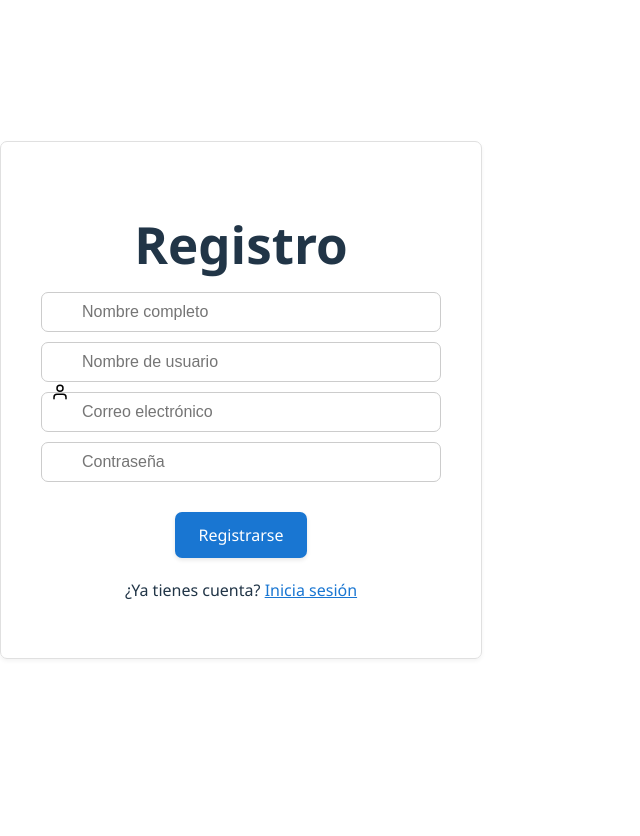
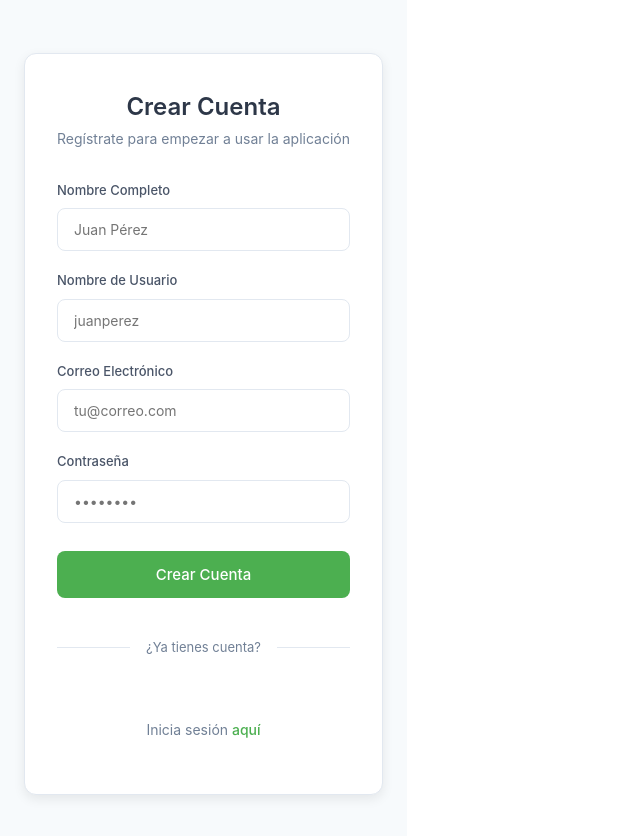
Before and after one commit to holaggabriel/taskmanager-web, a React (Vite) app: page /signup in a window 1280 px wide. Shown: the top 836 px of the page, without its empty margins (0-640 px from the left). Before the commit the page ends 800 px from the top, so only its background shows below. Built offline with nearby package versions, Linux system fonts and the light colour scheme; the HTML template or start-up script is replaced by a standard one.

Commit message:
Mejora de diseño en la pagina de signin y signup

```diff
--- a/src/pages/SignInPage.tsx
+++ b/src/pages/SignInPage.tsx
@@ -1,20 +1,40 @@
 import { useState } from "react";
 import { useNavigate } from "react-router-dom";
-import userIcon from "../assets/user.svg";
 import { authService } from "../services/authService";
+import {
+  authContainerStyle,
+  authCardStyle,
+  authHeaderStyle,
+  authTitleStyle,
+  authSubtitleStyle,
+  authFormStyle,
+  authInputGroupStyle,
+  authLabelStyle,
+  authInputStyle,
+  authInputWrapperStyle,
+  authButtonStyle,
+  authDividerStyle,
+  authDividerLineStyle,
+  authDividerTextStyle,
+  authFooterStyle,
+  authLinkStyle,
+  errorMessageStyle,
+} from "../styles/taskListStyles";
 
 const SignInPage = () => {
   const [identifier, setIdentifier] = useState("");
   const [password, setPassword] = useState("");
   const [loading, setLoading] = useState(false);
+  const [error, setError] = useState("");
   const navigate = useNavigate();
 
   const handleLogin = async () => {
     if (identifier.trim() === "" || password.trim() === "") {
-      alert("Por favor, ingresa tu usuario o correo y contraseña");
+      setError("Por favor, ingresa tu usuario o correo y contraseña");
       return;
     }
 
+    setError("");
     setLoading(true);
     try {
       const response = await authService.signin({
@@ -23,13 +43,13 @@ const SignInPage = () => {
       });
 
       if (response.success) {
-        navigate("/home"); // redirige a la página protegida
+        navigate("/home");
       } else {
-        alert(response.message || "Error al iniciar sesión");
+        setError(response.message || "Error al iniciar sesión");
       }
     } catch (error: any) {
       console.error(error);
-      alert(
+      setError(
         error.response?.data?.message || "Error en la conexión con el servidor"
       );
     } finally {
@@ -37,102 +57,112 @@ const SignInPage = () => {
     }
   };
 
+  const handleKeyPress = (e: React.KeyboardEvent) => {
+    if (e.key === "Enter") {
+      handleLogin();
+    }
+  };
 
   return (
-  <div
-    style={{
-      padding: "40px",
-      fontFamily: "'Segoe UI', Tahoma, Geneva, Verdana, sans-serif",
-      maxWidth: "400px",
-      margin: "80px auto",
-      textAlign: "center",
-      border: "1px solid #e0e0e0",
-      borderRadius: "7px",
-      boxShadow: "0 2px 4px rgba(0,0,0,0.05)",
-    }}
-  >
-    <h1 style={{ marginBottom: "20px" }}>Iniciar sesión</h1>
+    <div style={authContainerStyle}>
+      <div style={authCardStyle}>
+        <div style={authHeaderStyle}>
+          <h1 style={authTitleStyle}>Iniciar Sesión</h1>
+          <p style={authSubtitleStyle}>
+            Ingresa tus credenciales para acceder a tu cuenta
+          </p>
+        </div>
 
-    <div style={{ position: "relative", marginBottom: "20px" }}>
-      <img
-        src={userIcon}
-        alt="Usuario"
-        style={{
-          position: "absolute",
-          left: "10px",
-          top: "50%",
-          transform: "translateY(-50%)",
-          width: "18px",
-          height: "18px",
-        }}
-      />
+        {error && (
+          <div style={errorMessageStyle}>
+            {error}
+          </div>
+        )}
+
+        <div style={authFormStyle}>
+          <div style={authInputGroupStyle}>
+            <label style={authLabelStyle}>Usuario o Correo</label>
+            <div style={authInputWrapperStyle}>
               <input
                 type="text"
                 value={identifier}
                 onChange={(e) => setIdentifier(e.target.value)}
-        placeholder="Usuario o correo"
-        style={{
-          padding: "10px 10px 10px 40px",
-          fontSize: "16px",
-          width: "100%",
-          borderRadius: "7px",
-          border: "1px solid #ccc",
-          outline: "none",
-          boxSizing: "border-box",
-          marginBottom: "10px",
-        }}
+                placeholder="usuario@ejemplo.com"
+                style={authInputStyle}
+                onKeyPress={handleKeyPress}
+                disabled={loading}
               />
+            </div>
+          </div>
+
+          <div style={authInputGroupStyle}>
+            <label style={authLabelStyle}>Contraseña</label>
+            <div style={authInputWrapperStyle}>
               <input
                 type="password"
                 value={password}
                 onChange={(e) => setPassword(e.target.value)}
-        placeholder="Contraseña"
-        style={{
-          padding: "10px",
-          fontSize: "16px",
-          width: "100%",
-          borderRadius: "7px",
-          border: "1px solid #ccc",
-          outline: "none",
-          boxSizing: "border-box",
-        }}
+                placeholder="••••••••"
+                style={authInputStyle}
+                onKeyPress={handleKeyPress}
+                disabled={loading}
               />
+            </div>
           </div>
 
           <button
             onClick={handleLogin}
             disabled={loading}
             style={{
-        padding: "12px 24px",
-        fontSize: "16px",
-        borderRadius: "7px",
-        cursor: "pointer",
-        backgroundColor: "#1976d2",
-        color: "#fff",
-        border: "none",
-        transition: "background-color 0.2s",
-        boxShadow: "0 2px 4px rgba(0,0,0,0.1)",
+              ...authButtonStyle,
+              opacity: loading ? 0.7 : 1,
+              cursor: loading ? "not-allowed" : "pointer",
             }}
-      onMouseEnter={(e) =>
-        (e.currentTarget.style.backgroundColor = "#1565c0")
+            onMouseEnter={(e) => {
+              if (!loading) {
+                e.currentTarget.style.backgroundColor = "#45a049";
               }
-      onMouseLeave={(e) =>
-        (e.currentTarget.style.backgroundColor = "#1976d2")
+            }}
+            onMouseLeave={(e) => {
+              if (!loading) {
+                e.currentTarget.style.backgroundColor = "#4CAF50";
               }
+            }}
           >
-      {loading ? "Ingresando..." : "Iniciar sesión"}
+            {loading ? (
+              <>
+                Ingresando...
+              </>
+            ) : (
+              "Iniciar Sesión"
+            )}
           </button>
+        </div>
 
-    {/* Enlace a la página de registro */}
-    <p style={{ marginTop: "20px" }}>
-      ¿No tienes cuenta?{" "}
+        <div style={authDividerStyle}>
+          <div style={authDividerLineStyle} />
+          <span style={authDividerTextStyle}>¿No tienes cuenta?</span>
+          <div style={authDividerLineStyle} />
+        </div>
+
+        <div style={authFooterStyle}>
+          <p>
+            Crea una cuenta{" "}
             <span
-        style={{ color: "#1976d2", cursor: "pointer", textDecoration: "underline" }}
+              style={authLinkStyle}
               onClick={() => navigate("/signup")}
+              onMouseEnter={(e) => {
+                e.currentTarget.style.color = "#388e3c";
+              }}
+              onMouseLeave={(e) => {
+                e.currentTarget.style.color = "#4CAF50";
+              }}
             >
-        Regístrate aquí
+              aquí
             </span>
           </p>
+        </div>
+      </div>
     </div>
   );
 };
--- a/src/pages/SignUpPage.tsx
+++ b/src/pages/SignUpPage.tsx
@@ -1,7 +1,26 @@
 import { useState } from "react";
 import { useNavigate } from "react-router-dom";
 import { authService } from "../services/authService";
-import userIcon from "../assets/user.svg";
+import {
+  authContainerStyle,
+  authCardStyle,
+  authHeaderStyle,
+  authTitleStyle,
+  authSubtitleStyle,
+  authFormStyle,
+  authInputGroupStyle,
+  authLabelStyle,
+  authInputStyle,
+  authInputWrapperStyle,
+  authButtonStyle,
+  authDividerStyle,
+  authDividerLineStyle,
+  authDividerTextStyle,
+  authFooterStyle,
+  authLinkStyle,
+  errorMessageStyle,
+  successMessageStyle,
+} from "../styles/taskListStyles";
 
 const SignUpPage = () => {
   const [name, setName] = useState("");
@@ -9,15 +28,27 @@ const SignUpPage = () => {
   const [email, setEmail] = useState("");
   const [password, setPassword] = useState("");
   const [loading, setLoading] = useState(false);
+  const [error, setError] = useState("");
+  const [success, setSuccess] = useState("");
   const navigate = useNavigate();
 
   const handleSignUp = async () => {
     if (!name.trim() || !username.trim() || !email.trim() || !password.trim()) {
-      alert("Por favor, completa todos los campos");
+      setError("Por favor, completa todos los campos");
       return;
     }
 
+    // Validación básica de email
+    const emailRegex = /^[^\s@]+@[^\s@]+\.[^\s@]+$/;
+    if (!emailRegex.test(email.trim())) {
+      setError("Por favor, ingresa un correo electrónico válido");
+      return;
+    }
+
+    setError("");
+    setSuccess("");
     setLoading(true);
+
     try {
       const response = await authService.signup({
         name: name.trim(),
@@ -27,14 +58,16 @@ const SignUpPage = () => {
       });
 
       if (response.success) {
-        alert("Registro exitoso, ya puedes iniciar sesión");
-        navigate("/signin"); // redirige al login
+        setSuccess("Registro exitoso. Redirigiendo al inicio de sesión...");
+        setTimeout(() => {
+          navigate("/signin");
+        }, 2000);
       } else {
-        alert(response.message || "Error al registrarse");
+        setError(response.message || "Error al registrarse");
       }
     } catch (error: any) {
       console.error(error);
-      alert(
+      setError(
         error.response?.data?.message || "Error en la conexión con el servidor"
       );
     } finally {
@@ -42,137 +75,148 @@ const SignUpPage = () => {
     }
   };
 
+  const handleKeyPress = (e: React.KeyboardEvent) => {
+    if (e.key === "Enter") {
+      handleSignUp();
+    }
+  };
+
   return (
-    <div
-      style={{
-        padding: "40px",
-        fontFamily: "'Segoe UI', Tahoma, Geneva, Verdana, sans-serif",
-        maxWidth: "400px",
-        margin: "80px auto",
-        textAlign: "center",
-        border: "1px solid #e0e0e0",
-        borderRadius: "7px",
-        boxShadow: "0 2px 4px rgba(0,0,0,0.05)",
-      }}
-    >
-      <h1 style={{ marginBottom: "20px" }}>Registro</h1>
+    <div style={authContainerStyle}>
+      <div style={authCardStyle}>
+        <div style={authHeaderStyle}>
+          <h1 style={authTitleStyle}>Crear Cuenta</h1>
+          <p style={authSubtitleStyle}>
+            Regístrate para empezar a usar la aplicación
+          </p>
+        </div>
 
-      <div style={{ position: "relative", marginBottom: "20px" }}>
-        <img
-          src={userIcon}
-          alt="Usuario"
-          style={{
-            position: "absolute",
-            left: "10px",
-            top: "50%",
-            transform: "translateY(-50%)",
-            width: "18px",
-            height: "18px",
-          }}
-        />
+        {error && (
+          <div style={errorMessageStyle}>
+            {error}
+          </div>
+        )}
+
+        {success && (
+          <div style={successMessageStyle}>
+            {success}
+          </div>
+        )}
+
+        <div style={authFormStyle}>
+          <div style={authInputGroupStyle}>
+            <label style={authLabelStyle}>Nombre Completo</label>
+            <div style={authInputWrapperStyle}>
               <input
                 type="text"
                 value={name}
                 onChange={(e) => setName(e.target.value)}
-          placeholder="Nombre completo"
-          style={{
-            padding: "10px 10px 10px 40px",
-            fontSize: "16px",
-            width: "100%",
-            borderRadius: "7px",
-            border: "1px solid #ccc",
-            outline: "none",
-            boxSizing: "border-box",
-            marginBottom: "10px",
-          }}
+                placeholder="Juan Pérez"
+                style={authInputStyle}
+                onKeyPress={handleKeyPress}
+                disabled={loading}
               />
+            </div>
+          </div>
+
+          <div style={authInputGroupStyle}>
+            <label style={authLabelStyle}>Nombre de Usuario</label>
+            <div style={authInputWrapperStyle}>
               <input
                 type="text"
                 value={username}
                 onChange={(e) => setUsername(e.target.value)}
-          placeholder="Nombre de usuario"
-          style={{
-            padding: "10px 10px 10px 40px",
-            fontSize: "16px",
-            width: "100%",
-            borderRadius: "7px",
-            border: "1px solid #ccc",
-            outline: "none",
-            boxSizing: "border-box",
-            marginBottom: "10px",
-          }}
+                placeholder="juanperez"
+                style={authInputStyle}
+                onKeyPress={handleKeyPress}
+                disabled={loading}
               />
+            </div>
+          </div>
+
+          <div style={authInputGroupStyle}>
+            <label style={authLabelStyle}>Correo Electrónico</label>
+            <div style={authInputWrapperStyle}>
               <input
                 type="email"
                 value={email}
                 onChange={(e) => setEmail(e.target.value)}
-          placeholder="Correo electrónico"
-          style={{
-            padding: "10px 10px 10px 40px",
-            fontSize: "16px",
-            width: "100%",
-            borderRadius: "7px",
-            border: "1px solid #ccc",
-            outline: "none",
-            boxSizing: "border-box",
-            marginBottom: "10px",
-          }}
+                placeholder="tu@correo.com"
+                style={authInputStyle}
+                onKeyPress={handleKeyPress}
+                disabled={loading}
               />
+            </div>
+          </div>
+
+          <div style={authInputGroupStyle}>
+            <label style={authLabelStyle}>Contraseña</label>
+            <div style={authInputWrapperStyle}>
               <input
                 type="password"
                 value={password}
                 onChange={(e) => setPassword(e.target.value)}
-          placeholder="Contraseña"
-          style={{
-            padding: "10px 10px 10px 40px",
-            fontSize: "16px",
-            width: "100%",
-            borderRadius: "7px",
-            border: "1px solid #ccc",
-            outline: "none",
-            boxSizing: "border-box",
-            marginBottom: "10px",
-          }}
+                placeholder="••••••••"
+                style={authInputStyle}
+                onKeyPress={handleKeyPress}
+                disabled={loading}
               />
+            </div>
           </div>
 
           <button
             onClick={handleSignUp}
             disabled={loading}
             style={{
-          padding: "12px 24px",
-          fontSize: "16px",
-          borderRadius: "7px",
-          cursor: "pointer",
-          backgroundColor: "#1976d2",
-          color: "#fff",
-          border: "none",
-          transition: "background-color 0.2s",
-          boxShadow: "0 2px 4px rgba(0,0,0,0.1)",
+              ...authButtonStyle,
+              opacity: loading ? 0.7 : 1,
+              cursor: loading ? "not-allowed" : "pointer",
             }}
-        onMouseEnter={(e) =>
-          (e.currentTarget.style.backgroundColor = "#1565c0")
+            onMouseEnter={(e) => {
+              if (!loading) {
+                e.currentTarget.style.backgroundColor = "#45a049";
               }
-        onMouseLeave={(e) =>
-          (e.currentTarget.style.backgroundColor = "#1976d2")
+            }}
+            onMouseLeave={(e) => {
+              if (!loading) {
+                e.currentTarget.style.backgroundColor = "#4CAF50";
               }
+            }}
           >
-        {loading ? "Registrando..." : "Registrarse"}
+            {loading ? (
+              <>
+                Registrando...
+              </>
+            ) : (
+              "Crear Cuenta"
+            )}
           </button>
+        </div>
 
-      <p style={{ marginTop: "20px" }}>
-        ¿Ya tienes cuenta?{" "}
+        <div style={authDividerStyle}>
+          <div style={authDividerLineStyle} />
+          <span style={authDividerTextStyle}>¿Ya tienes cuenta?</span>
+          <div style={authDividerLineStyle} />
+        </div>
+
+        <div style={authFooterStyle}>
+          <p>
+            Inicia sesión{" "}
             <span
-          style={{
-            color: "#1976d2",
-            cursor: "pointer",
-            textDecoration: "underline",
+              style={authLinkStyle}
+              onClick={() => navigate("/signin")}
+              onMouseEnter={(e) => {
+                e.currentTarget.style.color = "#388e3c";
               }}
-          onClick={() => navigate("/signin")}
+              onMouseLeave={(e) => {
+                e.currentTarget.style.color = "#4CAF50";
+              }}
             >
-          Inicia sesión
+              aquí
             </span>
           </p>
+        </div>
+      </div>
     </div>
   );
 };
--- a/src/styles/taskListStyles.ts
+++ b/src/styles/taskListStyles.ts
@@ -374,3 +374,155 @@ export const placeholderStyle: React.CSSProperties = {
     color: "#94a3b8",
     fontStyle: "italic",
 };
+
+// Estilos para páginas de autenticación
+export const authContainerStyle: React.CSSProperties = {
+  minHeight: "100vh",
+  display: "flex",
+  alignItems: "center",
+  justifyContent: "center",
+  padding: "24px",
+  backgroundColor: "#F7FAFC",
+  fontFamily: "'Inter', -apple-system, BlinkMacSystemFont, 'Segoe UI', Roboto, sans-serif",
+};
+
+export const authCardStyle: React.CSSProperties = {
+  width: "100%",
+  maxWidth: "440px",
+  backgroundColor: "#fff",
+  borderRadius: "12px",
+  border: "1px solid #E2E8F0",
+  boxShadow: "0 4px 12px rgba(0, 0, 0, 0.08)",
+  padding: "40px 32px",
+  display: "flex",
+  flexDirection: "column",
+  gap: "24px",
+};
+
+export const authHeaderStyle: React.CSSProperties = {
+  textAlign: "center",
+  marginBottom: "8px",
+};
+
+export const authTitleStyle: React.CSSProperties = {
+  fontSize: "24px",
+  fontWeight: 600,
+  color: "#2D3748",
+  margin: "0 0 8px 0",
+};
+
+export const authSubtitleStyle: React.CSSProperties = {
+  fontSize: "14px",
+  color: "#718096",
+  margin: 0,
+};
+
+export const authFormStyle: React.CSSProperties = {
+  display: "flex",
+  flexDirection: "column",
+  gap: "20px",
+};
+
+export const authInputGroupStyle: React.CSSProperties = {
+  display: "flex",
+  flexDirection: "column",
+  gap: "4px",
+};
+
+export const authLabelStyle: React.CSSProperties = {
+  fontSize: "13px",
+  fontWeight: 500,
+  color: "#4A5568",
+  marginBottom: "4px",
+};
+
+export const authInputStyle: React.CSSProperties = {
+  padding: "12px 16px",
+  fontSize: "14px",
+  width: "100%",
+  borderRadius: "8px",
+  border: "1px solid #E2E8F0",
+  outline: "none",
+  boxSizing: "border-box",
+  transition: "border-color 0.2s, box-shadow 0.2s",
+  backgroundColor: "#fff",
+  fontFamily: "'Inter', -apple-system, BlinkMacSystemFont, 'Segoe UI', Roboto, sans-serif",
+};
+
+export const authInputIconStyle: React.CSSProperties = {
+  position: "absolute",
+  left: "16px",
+  top: "50%",
+  transform: "translateY(-50%)",
+  width: "16px",
+  height: "16px",
+  color: "#A0AEC0",
+  pointerEvents: "none",
+};
+
+export const authInputWrapperStyle: React.CSSProperties = {
+  position: "relative",
+  display: "flex",
+  alignItems: "center",
+};
+
+export const authButtonStyle: React.CSSProperties = {
+  ...primaryButtonStyle,
+  width: "100%",
+  padding: "14px 24px",
+  fontSize: "15px",
+  fontWeight: 500,
+  borderRadius: "8px",
+  marginTop: "8px",
+};
+
+export const authDividerStyle: React.CSSProperties = {
+  display: "flex",
+  alignItems: "center",
+  textAlign: "center",
+  margin: "16px 0",
+  color: "#A0AEC0",
+  fontSize: "13px",
+};
+
+export const authDividerLineStyle: React.CSSProperties = {
+  flex: 1,
+  height: "1px",
+  backgroundColor: "#E2E8F0",
+};
+
+export const authDividerTextStyle: React.CSSProperties = {
+  padding: "0 16px",
+  color: "#718096",
+  fontSize: "13px",
+};
+
+export const authFooterStyle: React.CSSProperties = {
+  textAlign: "center",
+  marginTop: "8px",
+  fontSize: "14px",
+  color: "#718096",
+};
+
+export const authLinkStyle: React.CSSProperties = {
+  color: "#4CAF50",
+  fontWeight: 500,
+  cursor: "pointer",
+  textDecoration: "none",
+  transition: "color 0.2s",
+};
+
+export const errorMessageStyle: React.CSSProperties = {
+  ...errorStyle,
+  marginTop: "16px",
+  marginBottom: 0,
+  padding: "10px 14px",
+  fontSize: "13px",
+};
+
+export const successMessageStyle: React.CSSProperties = {
+  ...errorMessageStyle,
+  backgroundColor: "#E8F5E9",
+  color: "#2E7D32",
+  border: "1px solid #C8E6C9",
+};
```
Lines whose indentation alone changed are shown as unchanged.
